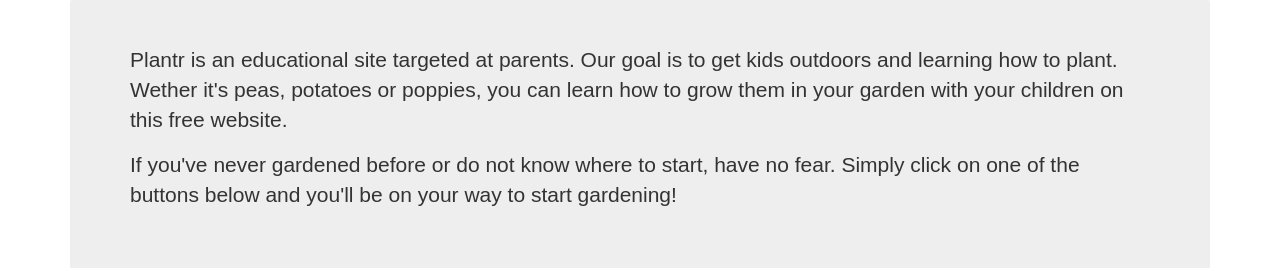
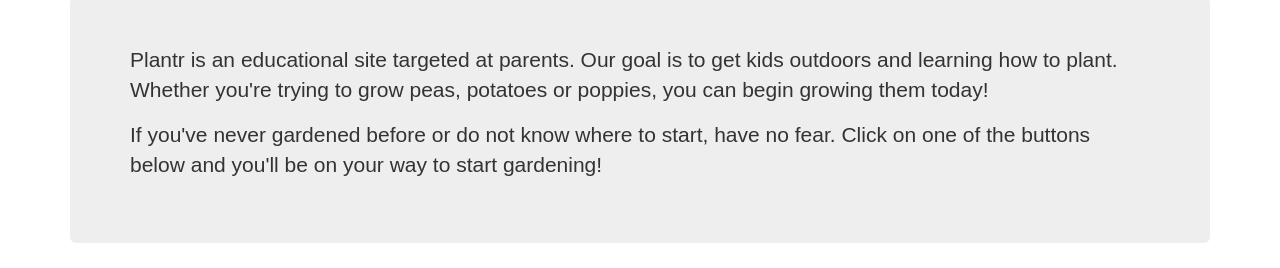
Before and after one commit to joehalloran/plantr, a plain HTML site: page about.html in a window 1280 px wide. Shown: the part 112-380 px from the top of the page. Drawn offline with nearby package versions, Linux system fonts and the light colour scheme; a web font is replaced by a local one.

Commit message:
Used hemming way to improve paragraph

```diff
--- a/about.html
+++ b/about.html
@@ -118,8 +118,9 @@
 
       <div class="jumbotron">
 
-          <p>Plantr is an educational site targeted at parents. Our goal is to get kids outdoors and learning how to plant. Wether it's peas, potatoes or poppies, you can learn how to grow them in your garden with your children on this free website. </p>
-          <p>If you've never gardened before or do not know where to start, have no fear. Simply click on one of the buttons below and you'll be on your way to start gardening!</p>
+          <p>Plantr is an educational site targeted at parents. Our goal is to get kids outdoors and learning how to plant. Whether you're trying to grow peas, potatoes or poppies, you can begin growing them today!</p>
+
+          <p>If you've never gardened before or do not know where to start, have no fear. Click on one of the buttons below and you'll be on your way to start gardening!</p>
 
       </div>
 
```
